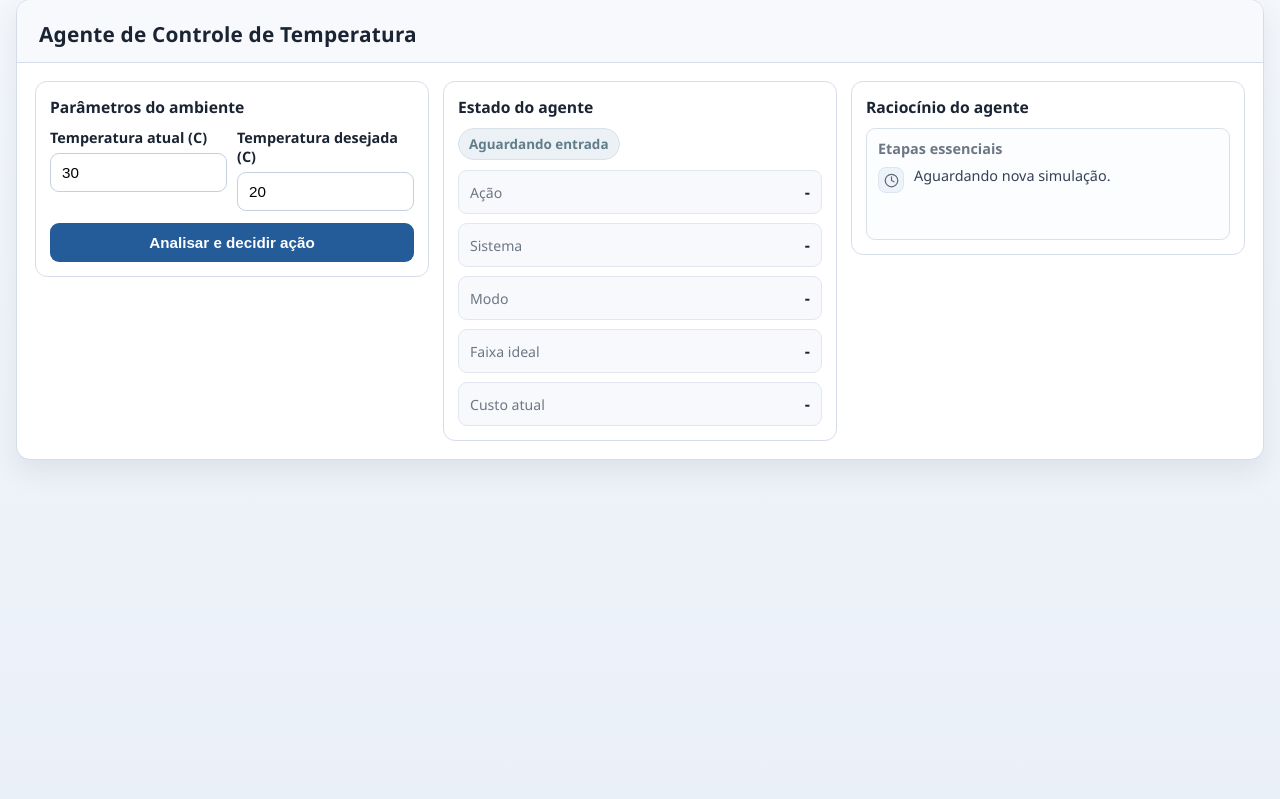
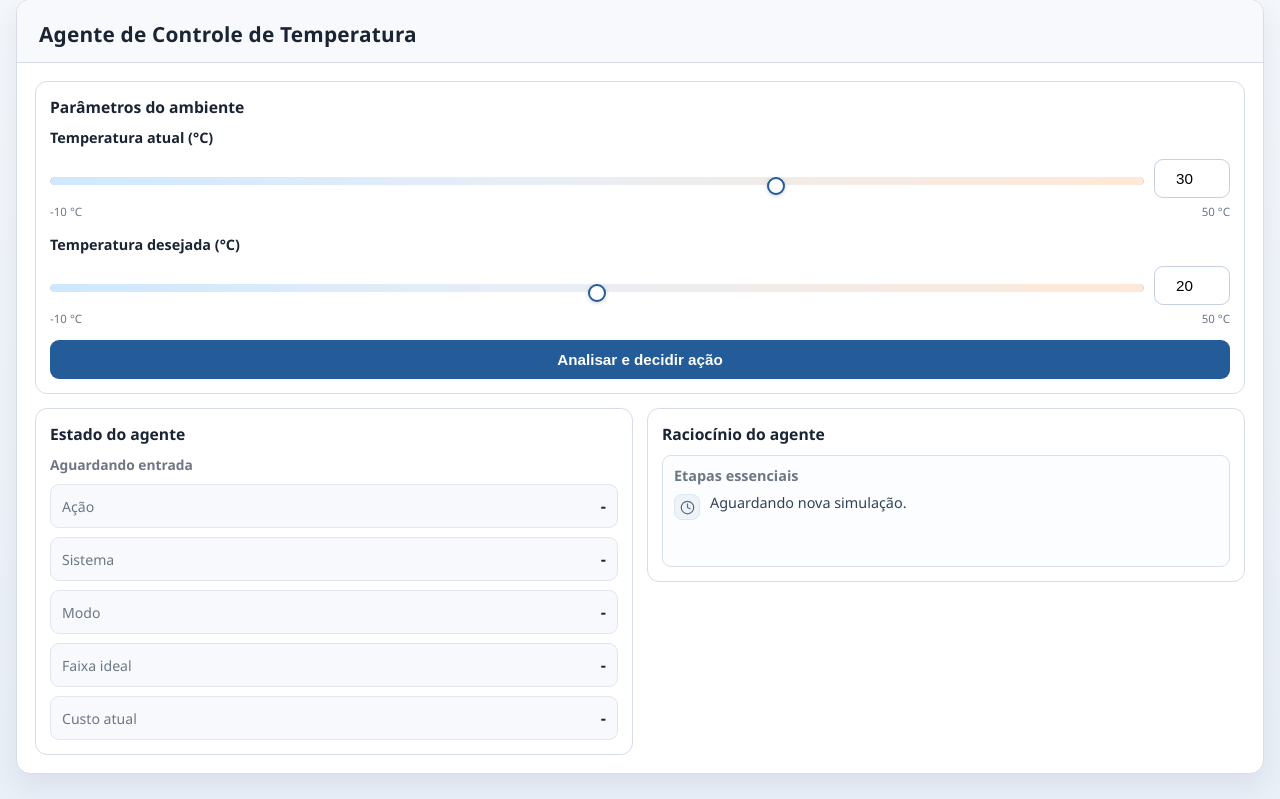
Before and after one commit to mateussrtt/Agentes-de-IA-CSI457, a Flask app: page / in a window 1280 px wide. Shown: the part 37-836 px from the top of the page. Run offline with Flask 3, Linux system fonts and the light colour scheme.

Commit message:
enhance index.html with new temperature control sliders and layout improvements for better user interaction

```diff
--- a/atv01/templates/index.html
+++ b/atv01/templates/index.html
@@ -67,10 +67,14 @@
 
       .layout {
         display: grid;
-        grid-template-columns: minmax(0, 1fr) minmax(0, 1fr) minmax(0, 1fr);
+        grid-template-columns: repeat(2, minmax(0, 1fr));
         gap: 14px;
         padding: 18px;
         align-items: start;
+      }
+
+      .card-params {
+        grid-column: 1 / -1;
       }
 
       .card {
@@ -93,6 +97,11 @@
         gap: 10px;
       }
 
+      .card-params .grid {
+        grid-template-columns: 1fr;
+        gap: 16px;
+      }
+
       label {
         display: block;
         margin-bottom: 6px;
@@ -113,6 +122,100 @@
         outline: none;
         border-color: #6a9ed8;
         box-shadow: 0 0 0 3px rgba(65, 128, 199, 0.16);
+      }
+
+      .temp-field {
+        display: flex;
+        flex-direction: column;
+        gap: 6px;
+      }
+
+      .temp-slider-row {
+        display: flex;
+        align-items: center;
+        gap: 10px;
+      }
+
+      .temp-slider-wrap {
+        flex: 1;
+        min-width: 0;
+        padding: 4px 0;
+      }
+
+      input[type="range"].temp-slider {
+        width: 100%;
+        height: 8px;
+        margin: 0;
+        padding: 0;
+        border-radius: 999px;
+        background: transparent;
+        -webkit-appearance: none;
+        appearance: none;
+        accent-color: var(--accent);
+      }
+
+      input[type="range"].temp-slider::-webkit-slider-runnable-track {
+        height: 8px;
+        border-radius: 999px;
+        background: linear-gradient(
+          90deg,
+          #cfe8ff 0%,
+          #e8eef5 45%,
+          #ffe8d6 100%
+        );
+      }
+
+      input[type="range"].temp-slider::-webkit-slider-thumb {
+        -webkit-appearance: none;
+        appearance: none;
+        width: 18px;
+        height: 18px;
+        border-radius: 50%;
+        background: #fff;
+        border: 2px solid var(--accent);
+        box-shadow: 0 1px 4px rgba(22, 40, 68, 0.2);
+        cursor: pointer;
+      }
+
+      input[type="range"].temp-slider::-moz-range-thumb {
+        width: 18px;
+        height: 18px;
+        border-radius: 50%;
+        background: #fff;
+        border: 2px solid var(--accent);
+        box-shadow: 0 1px 4px rgba(22, 40, 68, 0.2);
+        cursor: pointer;
+      }
+
+      input[type="range"].temp-slider::-moz-range-track {
+        height: 8px;
+        border-radius: 999px;
+        background: linear-gradient(
+          90deg,
+          #cfe8ff 0%,
+          #e8eef5 45%,
+          #ffe8d6 100%
+        );
+      }
+
+      input.temp-num {
+        width: 4.75rem;
+        flex-shrink: 0;
+        text-align: center;
+        padding-left: 6px;
+        padding-right: 6px;
+      }
+
+      .temp-scale {
+        display: flex;
+        justify-content: space-between;
+        font-size: 0.72rem;
+        color: var(--muted);
+        user-select: none;
+      }
+
+      #btn-decidir {
+        margin-top: 14px;
       }
 
       button {
@@ -138,17 +241,12 @@
         cursor: wait;
       }
 
-      .status-chip {
-        display: inline-flex;
-        align-items: center;
-        gap: 6px;
-        font-size: 0.84rem;
+      .estado-msg {
+        display: block;
+        margin: 0 0 8px;
+        font-size: 0.86rem;
         font-weight: 600;
-        color: var(--neutral);
-        background: #ecf1f5;
-        border: 1px solid #d8e0e8;
-        padding: 6px 10px;
-        border-radius: 999px;
+        color: var(--muted);
       }
 
       .result-grid {
@@ -321,6 +419,11 @@
         .layout {
           grid-template-columns: 1fr;
         }
+
+        .card-params {
+          grid-column: auto;
+        }
+
         .grid {
           grid-template-columns: 1fr;
         }
@@ -335,26 +438,64 @@
         </header>
 
         <div class="layout">
-          <article class="card">
+          <article class="card card-params">
             <h2 class="card-title">Parâmetros do ambiente</h2>
             <div class="grid">
-              <div>
-                <label for="temperatura_atual">Temperatura atual (C)</label>
+              <div class="temp-field">
+                <label for="temperatura_atual">Temperatura atual (°C)</label>
+                <div class="temp-slider-row">
+                  <div class="temp-slider-wrap">
+                    <input
+                      id="temperatura_atual_slider"
+                      class="temp-slider"
+                      type="range"
+                      min="-10"
+                      max="50"
+                      step="0.1"
+                      value="30"
+                      aria-label="Ajuste fino da temperatura atual"
+                    />
+                  </div>
                   <input
                     id="temperatura_atual"
+                    class="temp-num"
                     type="number"
                     step="0.1"
                     value="30"
                   />
                 </div>
-              <div>
-                <label for="temperatura_desejada">Temperatura desejada (C)</label>
+                <div class="temp-scale" aria-hidden="true">
+                  <span>-10 °C</span>
+                  <span>50 °C</span>
+                </div>
+              </div>
+              <div class="temp-field">
+                <label for="temperatura_desejada">Temperatura desejada (°C)</label>
+                <div class="temp-slider-row">
+                  <div class="temp-slider-wrap">
+                    <input
+                      id="temperatura_desejada_slider"
+                      class="temp-slider"
+                      type="range"
+                      min="-10"
+                      max="50"
+                      step="0.1"
+                      value="20"
+                      aria-label="Ajuste fino da temperatura desejada"
+                    />
+                  </div>
                   <input
                     id="temperatura_desejada"
+                    class="temp-num"
                     type="number"
                     step="0.1"
                     value="20"
                   />
+                </div>
+                <div class="temp-scale" aria-hidden="true">
+                  <span>-10 °C</span>
+                  <span>50 °C</span>
+                </div>
               </div>
             </div>
             <button id="btn-decidir" type="button">Analisar e decidir ação</button>
@@ -362,7 +503,7 @@
 
           <article class="card">
             <h2 class="card-title">Estado do agente</h2>
-            <span id="estado-chip" class="status-chip">Aguardando entrada</span>
+            <span id="estado-chip" class="estado-msg">Aguardando entrada</span>
             <div id="resultado" class="result-grid">
               <div class="result-item">
                 <span class="result-label">Ação</span>
@@ -423,6 +564,49 @@
       const valorCusto = document.getElementById("valor-custo");
       const listaDecisao = document.getElementById("lista-decisao");
       const timelineTemp = document.getElementById("timeline-temp");
+
+      function configurarControleTemperatura(numId, sliderId) {
+        const num = document.getElementById(numId);
+        const slider = document.getElementById(sliderId);
+        if (!num || !slider) return;
+
+        const min = parseFloat(slider.min);
+        const max = parseFloat(slider.max);
+
+        function arredondarUmaCasa(v) {
+          return Math.round(v * 10) / 10;
+        }
+
+        function sincronizarSliderComNumero() {
+          const v = parseFloat(num.value);
+          if (Number.isNaN(v)) return;
+          const limitado = Math.min(max, Math.max(min, v));
+          slider.value = String(limitado);
+        }
+
+        function sincronizarNumeroComSlider() {
+          num.value = String(arredondarUmaCasa(parseFloat(slider.value)));
+        }
+
+        slider.addEventListener("input", sincronizarNumeroComSlider);
+        slider.addEventListener("change", sincronizarNumeroComSlider);
+        num.addEventListener("input", sincronizarSliderComNumero);
+        num.addEventListener("change", () => {
+          let v = parseFloat(num.value);
+          if (Number.isNaN(v)) {
+            v = arredondarUmaCasa((min + max) / 2);
+          } else {
+            v = arredondarUmaCasa(v);
+          }
+          num.value = String(v);
+          sincronizarSliderComNumero();
+        });
+
+        sincronizarSliderComNumero();
+      }
+
+      configurarControleTemperatura("temperatura_atual", "temperatura_atual_slider");
+      configurarControleTemperatura("temperatura_desejada", "temperatura_desejada_slider");
 
       const ICONS_PASSO = {
         neutro:
```
Lines whose indentation alone changed are shown as unchanged.
